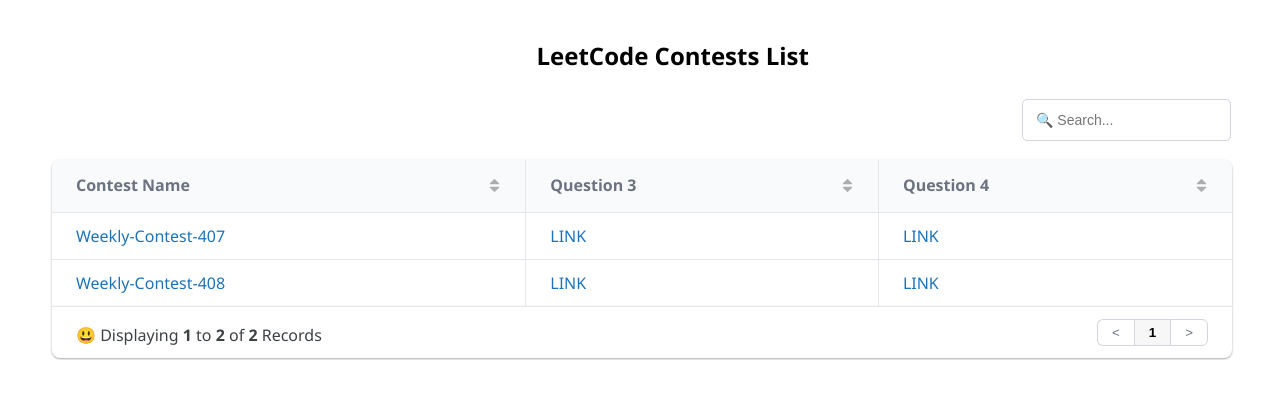
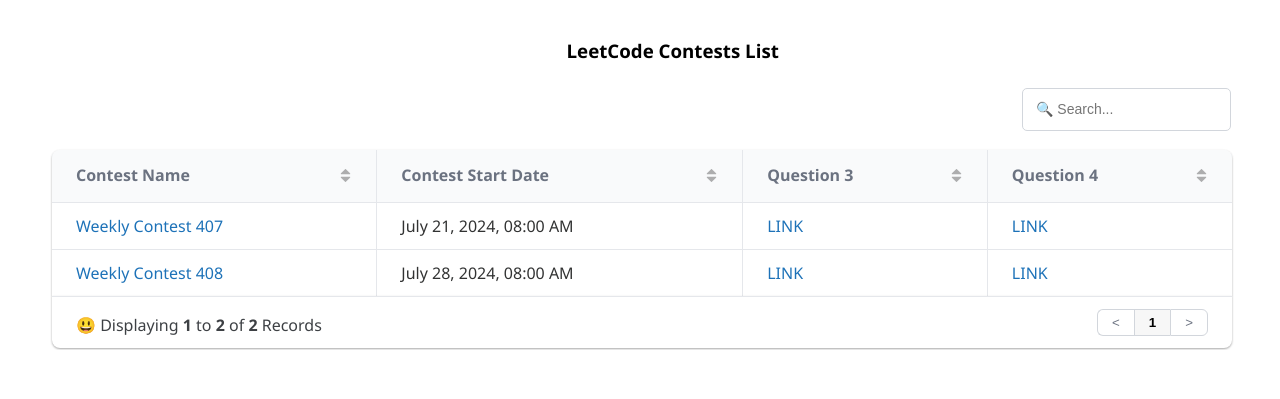
Before and after one commit to himanshumahajan138/lc, a plain HTML site: page web/index.html in a window 1280 px wide. Shown: the part 117-516 px from the top of the page. Drawn offline with Linux system fonts and the light colour scheme.

Commit message:
Upload ../web/index.html at 2024-07-30T13:05:34.940688+00:00

```diff
--- a/web/index.html
+++ b/web/index.html
@@ -17,7 +17,7 @@
     </div>
     <div class="container">
         <h1 class="centered">LeetCode Plagiarism Checker</h1>
-        <h2 class="centered">LeetCode Contests List </h2>
+        <h3 class="centered">LeetCode Contests List </h3>
     </div>
     <div role="complementary" class="gridjs gridjs-container" style="width: 100%;">
         <div class="gridjs-head">
@@ -34,12 +34,41 @@
 
     <script>
         var griddata;
+        const link_path="https://himanshumahajan138.github.io/lc/web/report"
 
         const grid = new gridjs.Grid({
             columns: [
-                { id: "contest_name", name: "Contest Name", formatter: (cell) => gridjs.html(`<a href="${cell}" target="_blank">${cell.split('/').pop()}</a>`) },
-                { id: "question_3", name: "Question 3", formatter: (cell) => gridjs.html(`<a href="https://himanshumahajan138.github.io/lc/web/report?q=${encodeURIComponent(cell)}" target="_blank">LINK</a>`) },
-                { id: "question_4", name: "Question 4", formatter: (cell) => gridjs.html(`<a href="https://himanshumahajan138.github.io/lc/web/report?q=${encodeURIComponent(cell)}" target="_blank">LINK</a>`) },
+                {
+                    id: "contest_name",
+                    name: "Contest Name",
+                    formatter: (cell) => {
+                        const contestName = cell.split('/').pop();
+                        return gridjs.html(`<a href="${cell}" target="_blank">${contestName.replace(/-/g," ")}</a>`);
+                    }
+                },
+                {
+                    id: "contest_date",
+                    name: "Contest Start Date",
+                    formatter: (cell) => {
+                        return cell;
+                    }
+                },
+                {
+                    id: "question_3",
+                    name: "Question 3",
+                    formatter: (cell, row) => {
+                        const contestName = row.cells[0].data.split('/').pop();
+                        return gridjs.html(`<a href="${link_path}?q=${encodeURIComponent(cell)}&cn=${encodeURIComponent(contestName)}-Question-3" target="_blank">LINK</a>`);
+                    }
+                },
+                {
+                    id: "question_4",
+                    name: "Question 4",
+                    formatter: (cell, row) => {
+                        const contestName = row.cells[0].data.split('/').pop();
+                        return gridjs.html(`<a href="${link_path}?q=${encodeURIComponent(cell)}&cn=${encodeURIComponent(contestName)}-Question-4" target="_blank">LINK</a>`);
+                    }
+                },
             ],
             fixedHeader: true,
             sort: {
@@ -51,6 +80,12 @@
                 try {
                     const response = await fetch('https://himanshumahajan138.github.io/lc/contests/data.json');
                     griddata = await response.json();
+                    // Sort data by contest_date
+                    griddata.data.sort((a, b) => {
+                        const dateA = new Date(a.contest_date);
+                        const dateB = new Date(b.contest_date);
+                        return dateA - dateB; // Sort in ascending order
+                    });
                     return griddata.data;
                 } catch (error) {
                     console.error('Error fetching data:', error);
@@ -107,6 +142,7 @@
         };
     </script>
 
+
 </body>
 
 </html>
```
